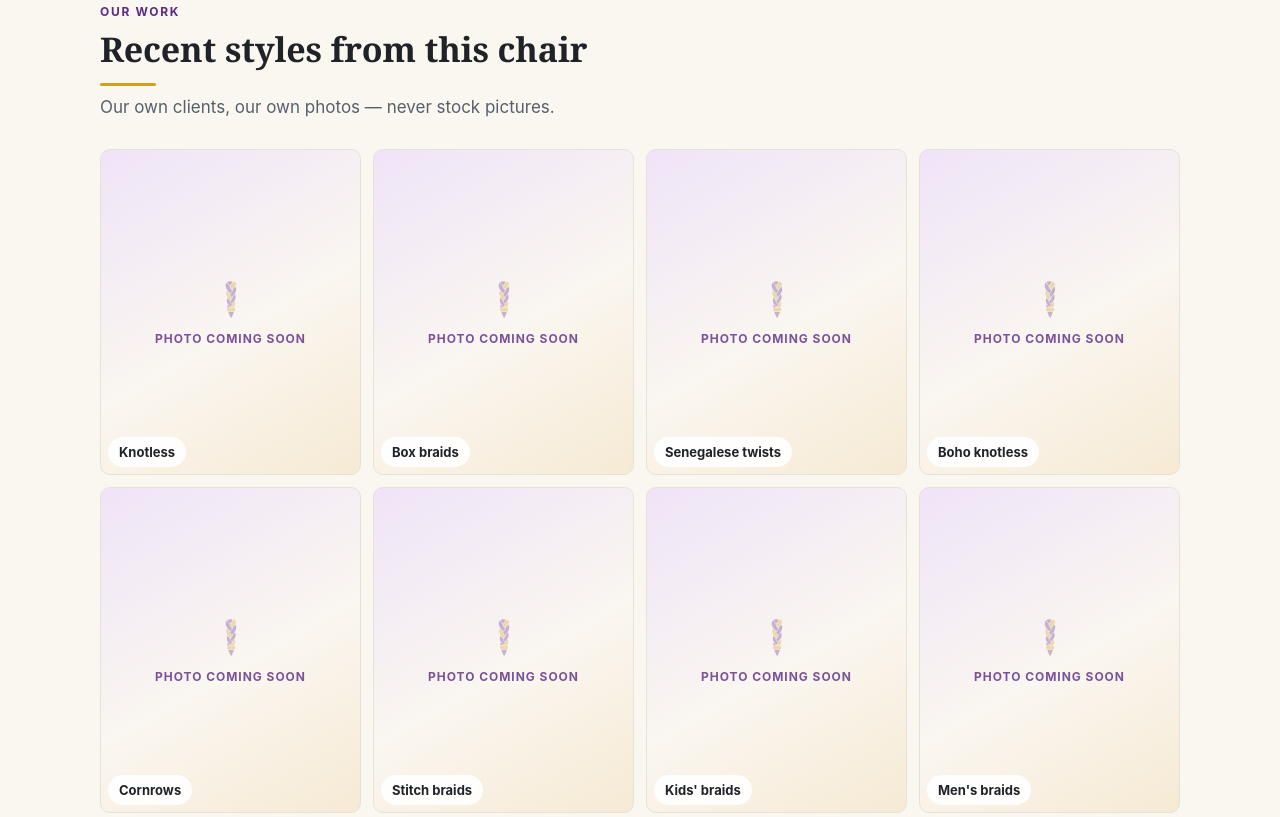
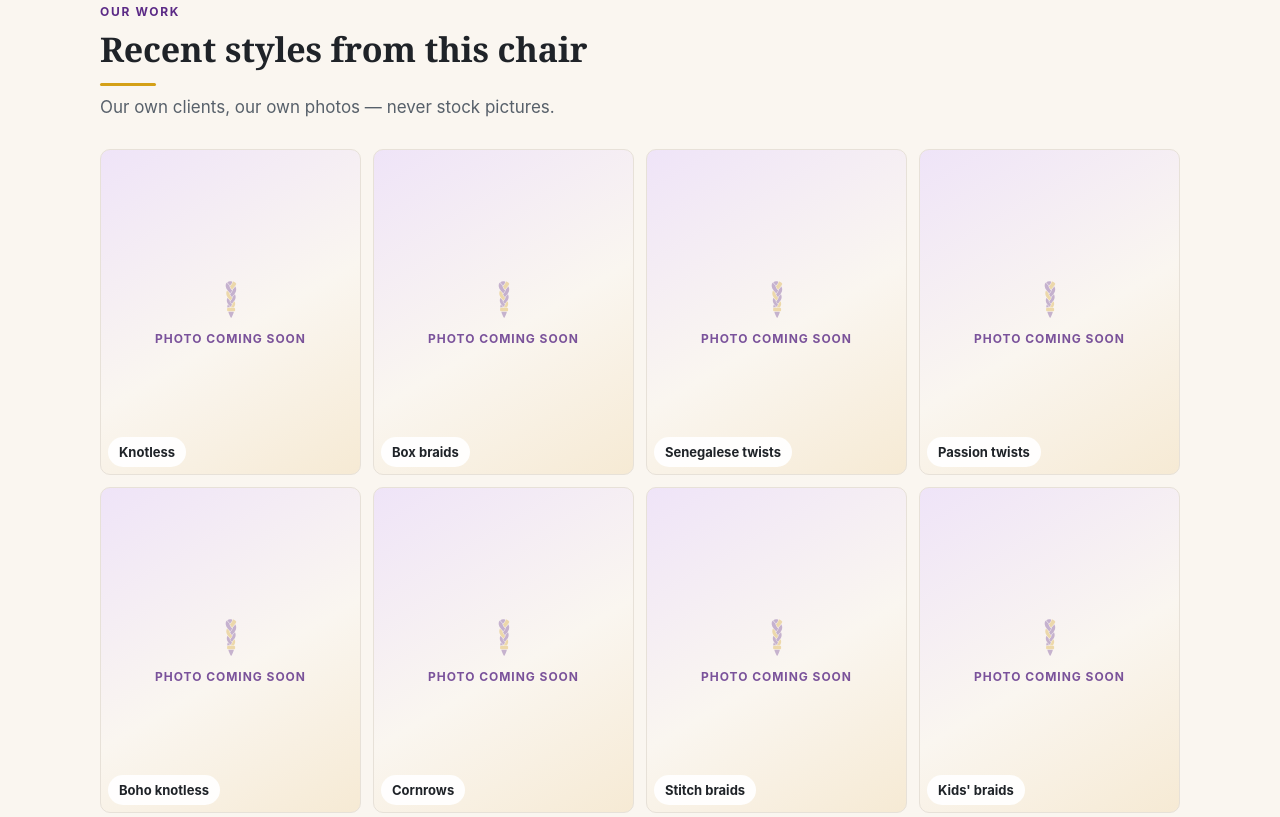
Before and after one commit to lamine71/fatou-hair-braiding, a plain HTML site: page public/index.html in a window 1280 px wide. Shown: the part 1630-2447 px from the top of the page. Drawn offline with Linux system fonts and the light colour scheme.

Commit message:
Gallery: drop men's braids tile, add passion twists; men stay in styles list and copy

```diff
--- a/public/index.html
+++ b/public/index.html
@@ -451,11 +451,11 @@ footer .fine a{color:#fff}
         <figure><div class="shot"><img src="assets/logo-mark.svg" alt="" width="100" height="100"><span class="soon">Photo coming soon</span></div><figcaption>Knotless</figcaption></figure>
         <figure><div class="shot"><img src="assets/logo-mark.svg" alt="" width="100" height="100"><span class="soon">Photo coming soon</span></div><figcaption>Box braids</figcaption></figure>
         <figure><div class="shot"><img src="assets/logo-mark.svg" alt="" width="100" height="100"><span class="soon">Photo coming soon</span></div><figcaption>Senegalese twists</figcaption></figure>
+        <figure><div class="shot"><img src="assets/logo-mark.svg" alt="" width="100" height="100"><span class="soon">Photo coming soon</span></div><figcaption>Passion twists</figcaption></figure>
         <figure><div class="shot"><img src="assets/logo-mark.svg" alt="" width="100" height="100"><span class="soon">Photo coming soon</span></div><figcaption>Boho knotless</figcaption></figure>
         <figure><div class="shot"><img src="assets/logo-mark.svg" alt="" width="100" height="100"><span class="soon">Photo coming soon</span></div><figcaption>Cornrows</figcaption></figure>
         <figure><div class="shot"><img src="assets/logo-mark.svg" alt="" width="100" height="100"><span class="soon">Photo coming soon</span></div><figcaption>Stitch braids</figcaption></figure>
         <figure><div class="shot"><img src="assets/logo-mark.svg" alt="" width="100" height="100"><span class="soon">Photo coming soon</span></div><figcaption>Kids' braids</figcaption></figure>
-        <figure><div class="shot"><img src="assets/logo-mark.svg" alt="" width="100" height="100"><span class="soon">Photo coming soon</span></div><figcaption>Men's braids</figcaption></figure>
       </div>
       <div class="ig-row">
         <a class="btn btn-ghost btn-sm" href="https://www.instagram.com/fatouafricanhairbraiding/" rel="noopener">See more on Instagram</a>
```
